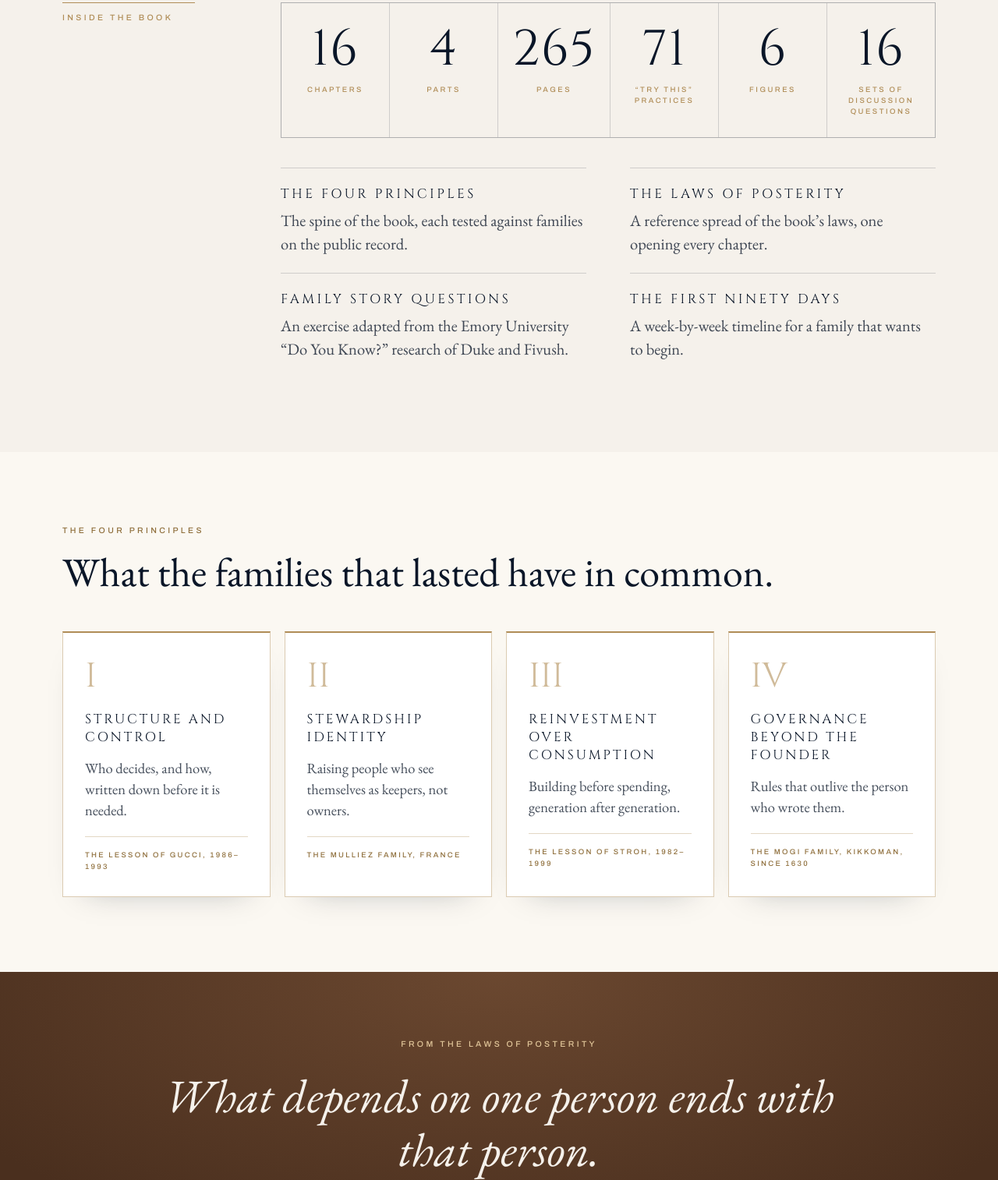
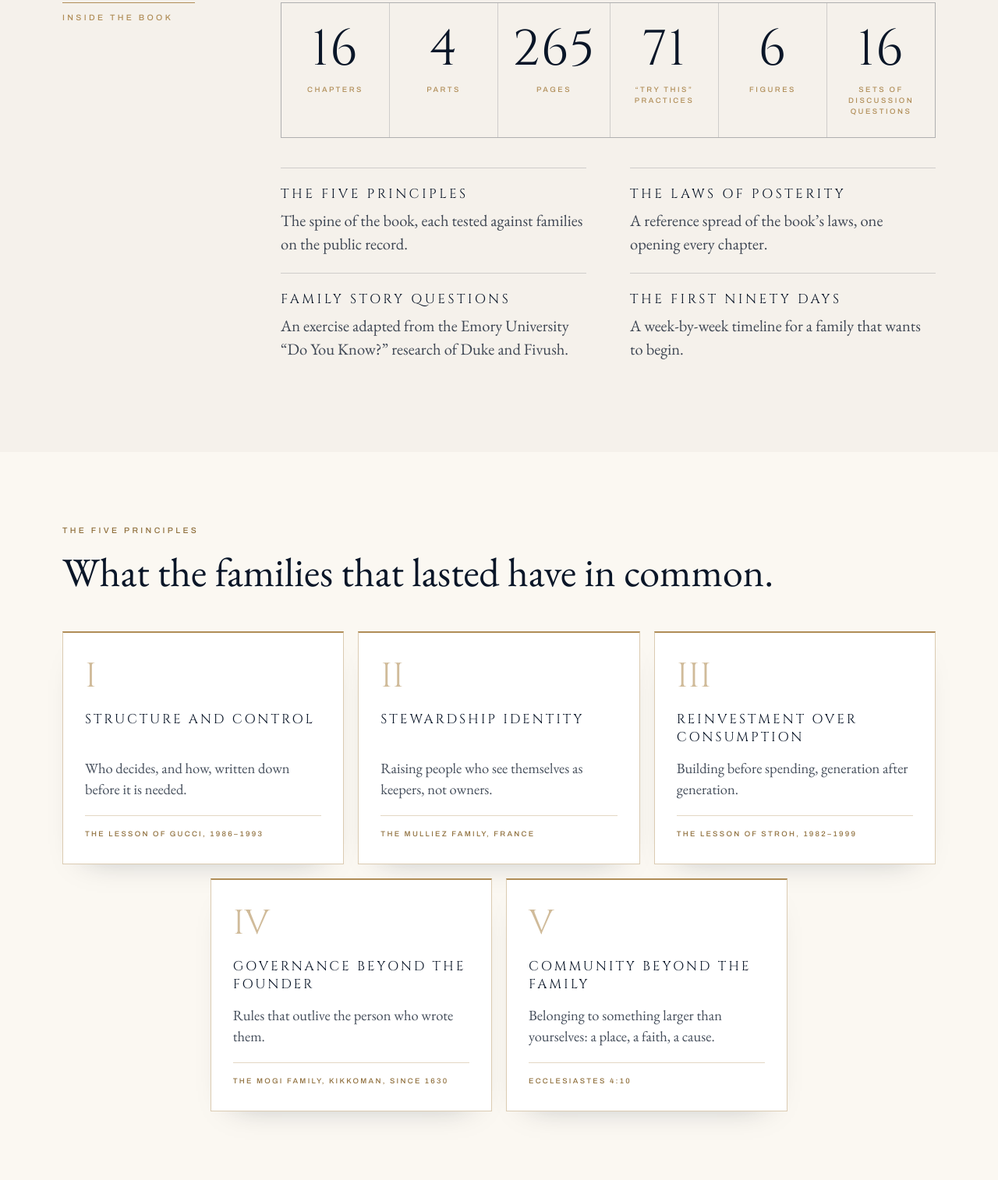
Before and after one commit to ghelck29-ctrl/posterity-literary-works, a plain HTML site: page index.html in a window 1280 px wide. Shown: the part 3927-5441 px from the top of the page at 78% size. Drawn offline with Linux system fonts and the light colour scheme.

Commit message:
Principles: five, adding V Community Beyond the Family
Co-Authored-By: Claude Opus 5.5 <noreply@anthropic.com>

```diff
--- a/css/site.css
+++ b/css/site.css
@@ -285,3 +285,8 @@ body{background:var(--paper);color:var(--ink)}
 .cl .cmotto{font-size:13px;letter-spacing:.18em;line-height:1.85}
 .cl .seal2{width:180px;height:auto;display:block;margin:0 auto}
 @media (min-width:600px){.cl .cmotto{font-size:14px;letter-spacing:.2em}.cl .seal2{width:200px}}
+
+/* five principles: 2+2+1 on tablet, 3+2 on desktop, last row centred */
+@media (min-width:700px){.cards{grid-template-columns:repeat(4,minmax(0,1fr))}.card{grid-column:span 2}.card:nth-child(5){grid-column:2/4}}
+@media (min-width:980px){.cards{grid-template-columns:repeat(6,minmax(0,1fr))}.card{grid-column:span 2}.card:nth-child(4){grid-column:2/4}.card:nth-child(5){grid-column:4/6}}
+.js .rv.d4{transition-delay:.48s}
--- a/index.html
+++ b/index.html
@@ -7,7 +7,7 @@
 <link rel="icon" type="image/png" href="img/favicon.png">
 <link rel="apple-touch-icon" href="img/apple-touch-icon.png">
 <link rel="preload" href="fonts/cinzel-400.woff2" as="font" type="font/woff2" crossorigin>
-<link rel="stylesheet" href="css/site.css?v=20261125t">
+<link rel="stylesheet" href="css/site.css?v=20261127a">
 <script>document.documentElement.className='js'</script>
 </head>
 <body>
@@ -88,7 +88,7 @@
         <div><b>71</b><span>&ldquo;Try this&rdquo; practices</span></div><div><b>6</b><span>Figures</span></div><div><b>16</b><span>Sets of discussion questions</span></div>
       </div>
       <ul class="feat">
-        <li><h3>The Four Principles</h3><p>The spine of the book, each tested against families on the public record.</p></li>
+        <li><h3>The Five Principles</h3><p>The spine of the book, each tested against families on the public record.</p></li>
         <li><h3>The Laws of Posterity</h3><p>A reference spread of the book&rsquo;s laws, one opening every chapter.</p></li>
         <li><h3>Family Story Questions</h3><p>An exercise adapted from the Emory University &ldquo;Do You Know?&rdquo; research of Duke and Fivush.</p></li>
         <li><h3>The First Ninety Days</h3><p>A week-by-week timeline for a family that wants to begin.</p></li>
@@ -98,13 +98,14 @@
 </div></section>
 
 <section class="pp" id="principles"><div class="wrap">
-  <div class="label rv">The four principles</div>
+  <div class="label rv">The five principles</div>
   <h2 class="rv d1">What the families that lasted have in common.</h2>
   <div class="cards">
     <div class="card rv"><div class="n">I</div><h3>Structure and Control</h3><p>Who decides, and how, written down before it is needed.</p><small>The lesson of Gucci, 1986&ndash;1993</small></div>
     <div class="card rv d1"><div class="n">II</div><h3>Stewardship Identity</h3><p>Raising people who see themselves as keepers, not owners.</p><small>The Mulliez family, France</small></div>
     <div class="card rv d2"><div class="n">III</div><h3>Reinvestment over Consumption</h3><p>Building before spending, generation after generation.</p><small>The lesson of Stroh, 1982&ndash;1999</small></div>
     <div class="card rv d3"><div class="n">IV</div><h3>Governance Beyond the Founder</h3><p>Rules that outlive the person who wrote them.</p><small>The Mogi family, Kikkoman, since 1630</small></div>
+    <div class="card rv d4"><div class="n">V</div><h3>Community Beyond the Family</h3><p>Belonging to something larger than yourselves: a place, a faith, a cause.</p><small>Ecclesiastes 4:10</small></div>
   </div>
 </div></section>
 
```
